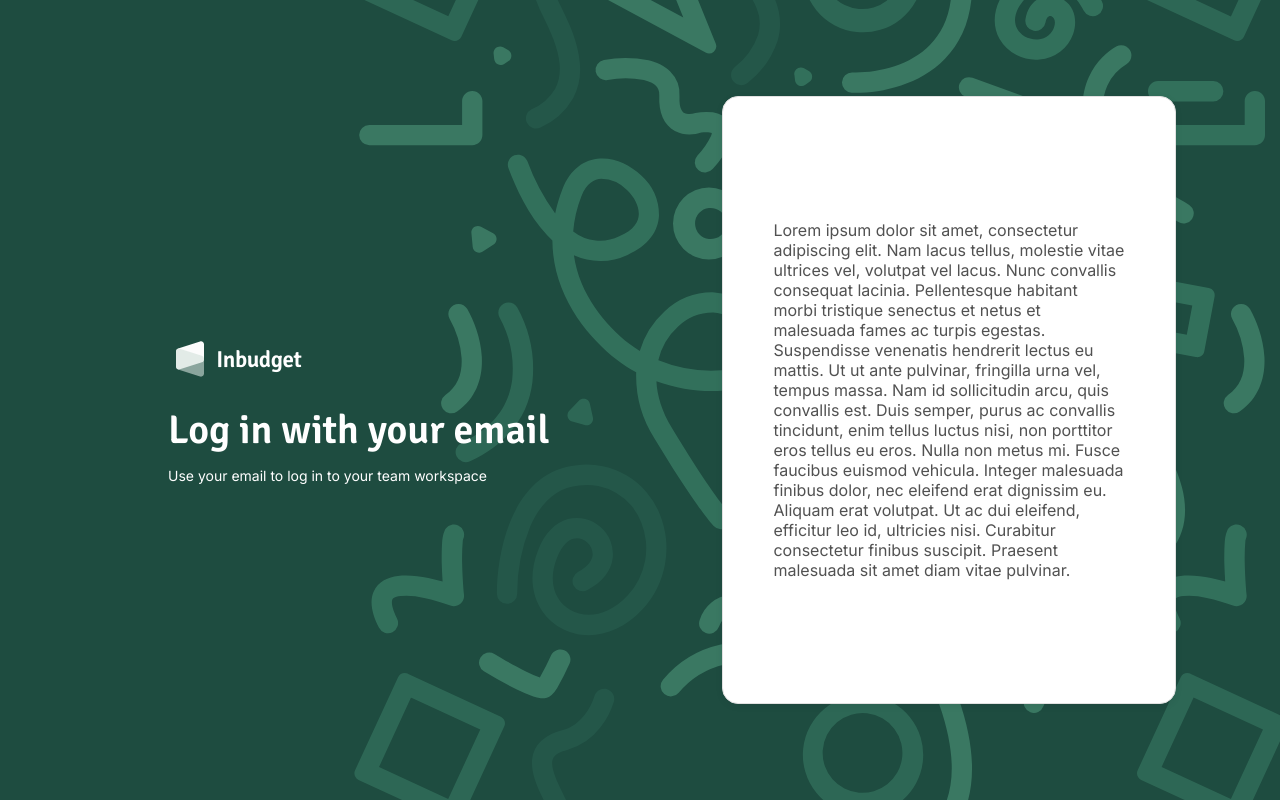
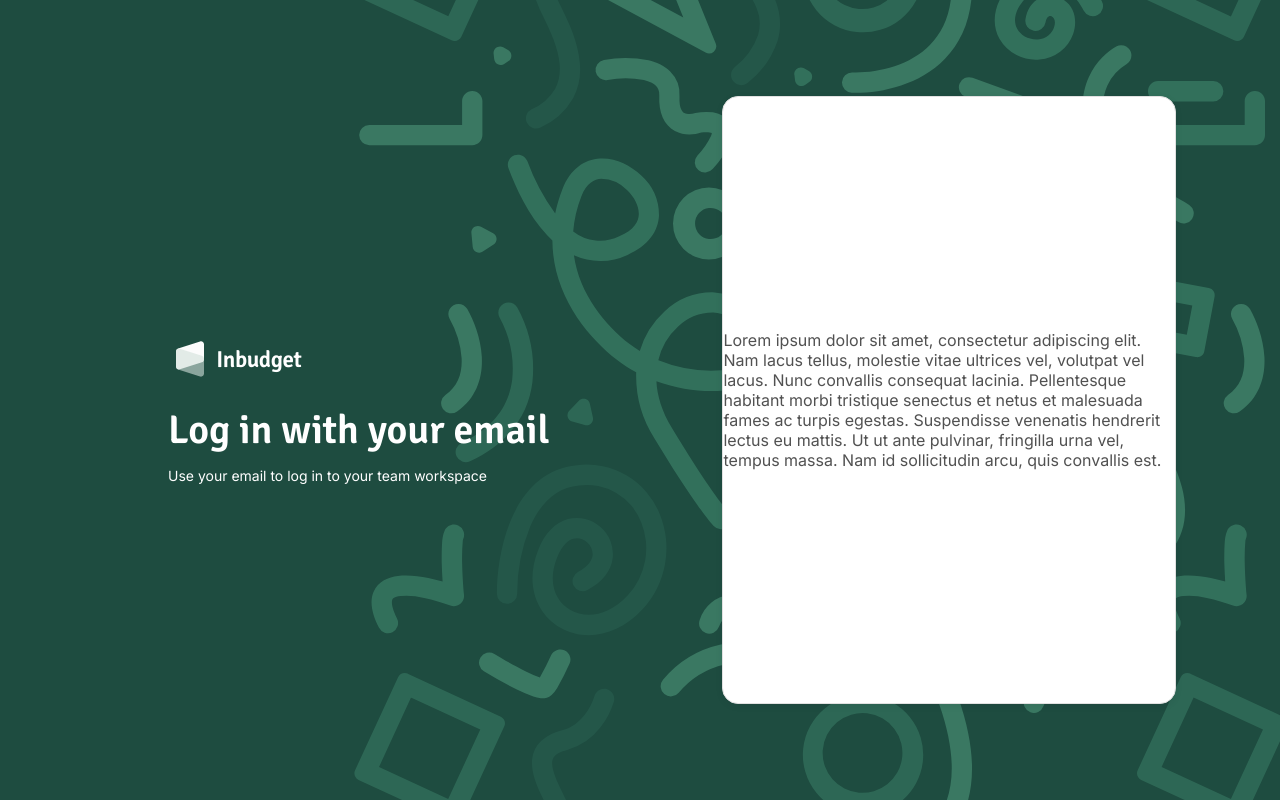
Before and after one commit to intive/patronage2023-js, a Next.js app in the folder apps/web/: page /auth/sign-in in a window 1280 px wide. Built offline with nearby package versions, Linux system fonts and the light colour scheme.

Commit message:
ref: reverted last changes

```diff
--- a/apps/web/app/auth/sign-in/layout.tsx
+++ b/apps/web/app/auth/sign-in/layout.tsx
@@ -3,14 +3,14 @@
 import styled from "styled-components";
 import { Card, Logo } from "ui";
 import { LayoutProps } from "../layout";
-import {device} from "lib/css-variables"
+import { device } from "lib/css-variables";
 
 export default function SignInLayout({ children }: LayoutProps) {
   return (
     <ContentStyled>
       <SectionStyled>
         <Logo logoWidth={138} white />
-        <StyledH1>Log in with your email</StyledH1>
+        <H1Styled>Log in with your email</H1Styled>
         <ParagraphStyled>
           Use your email to log in to your team workspace
         </ParagraphStyled>
@@ -49,6 +49,7 @@ const SectionStyled = styled.div`
 `;
 
 const FormWrapperStyled = styled.div`
+  overflow-x: auto;
   width: 100%;
   height: 100%;
   padding: 8px;
@@ -59,7 +60,7 @@ const FormWrapperStyled = styled.div`
   }
 `;
 
-const StyledH1 = styled.h1`
+const H1Styled = styled.h1`
   font-family: "Signika", sans-serif;
   font-size: 1.5em;
   line-height: 1.5em;
--- a/apps/web/app/auth/sign-in/page.tsx
+++ b/apps/web/app/auth/sign-in/page.tsx
@@ -1,19 +1,13 @@
 export default function SignInPage() {
   return (
     <div>
-      <p style={{ margin: "50px" }}>
+      <p>
         Lorem ipsum dolor sit amet, consectetur adipiscing elit. Nam lacus
         tellus, molestie vitae ultrices vel, volutpat vel lacus. Nunc convallis
         consequat lacinia. Pellentesque habitant morbi tristique senectus et
         netus et malesuada fames ac turpis egestas. Suspendisse venenatis
         hendrerit lectus eu mattis. Ut ut ante pulvinar, fringilla urna vel,
-        tempus massa. Nam id sollicitudin arcu, quis convallis est. Duis semper,
-        purus ac convallis tincidunt, enim tellus luctus nisi, non porttitor
-        eros tellus eu eros. Nulla non metus mi. Fusce faucibus euismod
-        vehicula. Integer malesuada finibus dolor, nec eleifend erat dignissim
-        eu. Aliquam erat volutpat. Ut ac dui eleifend, efficitur leo id,
-        ultricies nisi. Curabitur consectetur finibus suscipit. Praesent
-        malesuada sit amet diam vitae pulvinar.
+        tempus massa. Nam id sollicitudin arcu, quis convallis est.
       </p>
     </div>
   );
```
